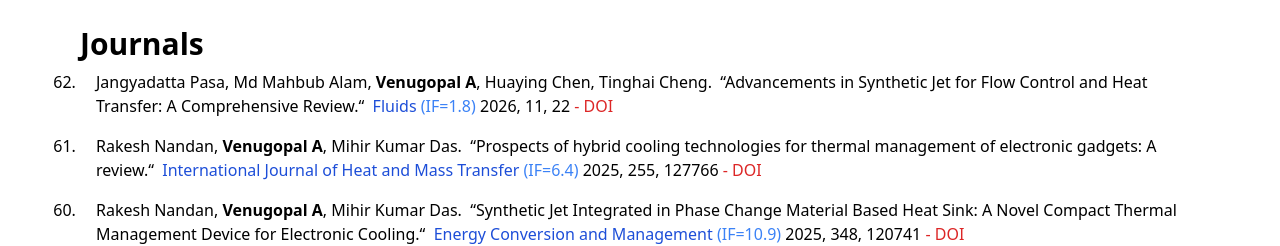
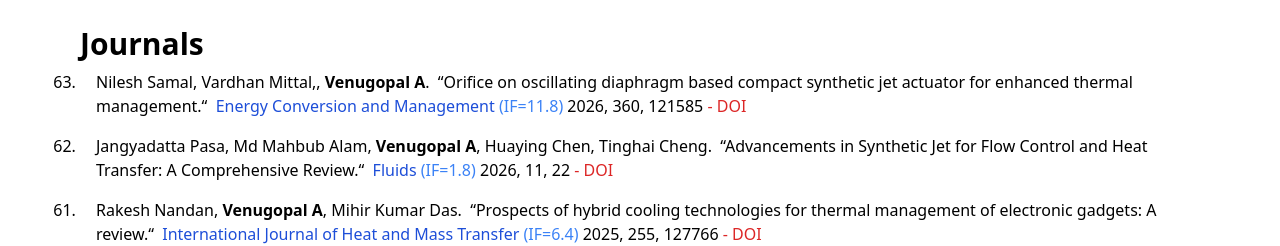
Before and after one commit to fdlabiitbbs/afg-2, a Next.js app: page /journals in a window 1280 px wide. Shown: the part 289-535 px from the top of the page. Built offline with nearby package versions, Linux system fonts and the light colour scheme.

Commit message:
ID63_Journal

```diff
--- a/constants/index.js
+++ b/constants/index.js
@@ -1138,6 +1138,17 @@ export const Journals = [
     DOI: "https://doi.org/10.3390/fluids11010022",
     impactFactor:1.8,
   },
+{
+    ID: 63,
+    Authors: ["Nilesh Samal","Vardhan Mittal,", <b>Venugopal A</b>],
+    Title:
+      "Orifice on oscillating diaphragm based compact synthetic jet actuator for enhanced thermal management",
+    Journal: "Energy Conversion and Management",
+    Volume_Issue_Year_Pages: ["2026","360","121585"],
+    DOI: "https://doi.org/10.1016/j.enconman.2026.121585",
+    impactFactor:11.8,
+  },
+
 ];
 
 export const sponsoredProjects = [
```
